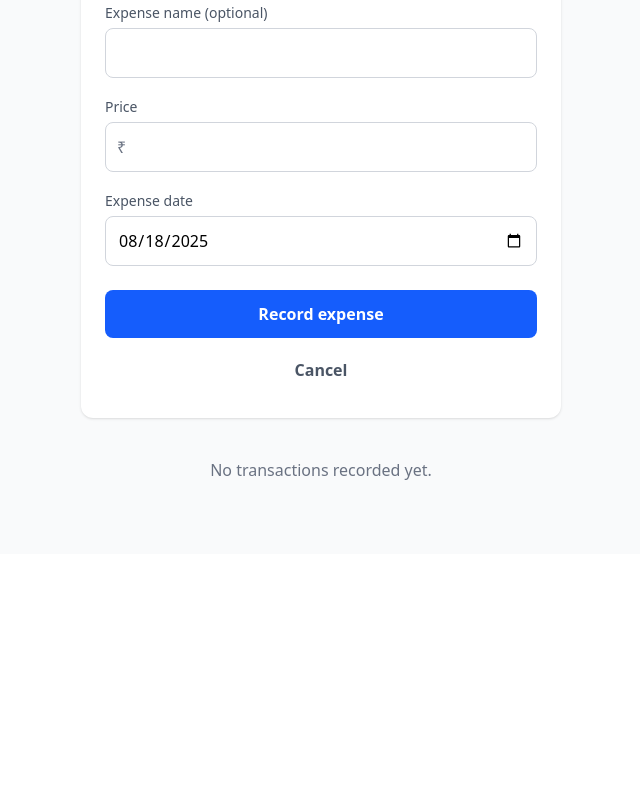
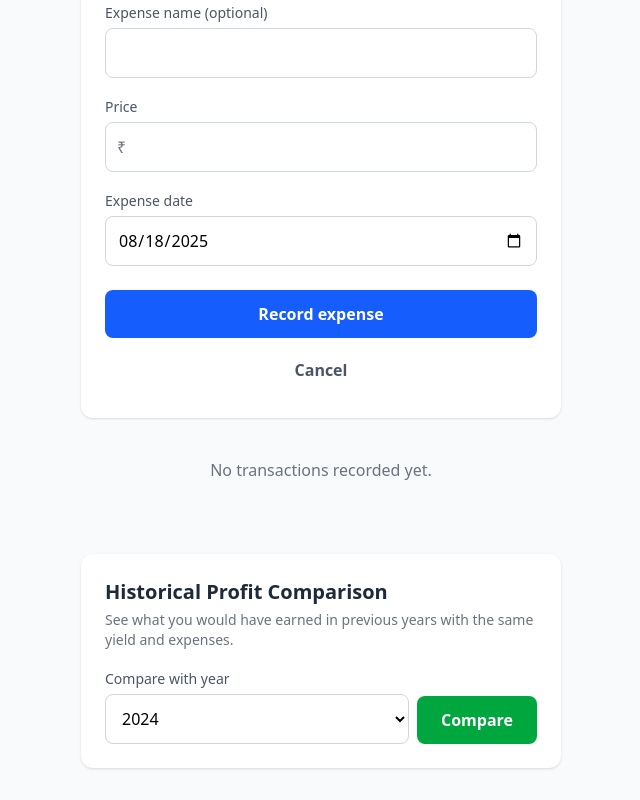
Before and after one commit to uuutsav/kisan-profit-calculator, a React (Vite) app: page /crop/1 in a window 1280 px wide. Shown: the part 516-1316 px from the top of the page, without its empty margins (319-959 px from the left). Before the commit the page ends 1070 px from the top, so only its background shows below. Built offline with nearby package versions, Linux system fonts and the light colour scheme.

Commit message:
Incomplete

```diff
--- a/src/components/CropExpensesPage.jsx
+++ b/src/components/CropExpensesPage.jsx
@@ -1,36 +1,49 @@
 // src/components/CropExpensesPage.jsx
-import React, { useMemo } from 'react'; // Removed useState
+import React, { useMemo } from 'react';
 import { useParams, Link } from 'react-router-dom';
 import TransactionForm from './TransactionForm';
 import TransactionList from './TransactionList';
+import HistoricalComparison from './HistoricalComparison'; // 1. Import the component
 import { initialCrops } from '../data';
 
-// Receive props from App.jsx
 const CropExpensesPage = ({ allTransactions, onAddTransaction }) => {
   const { cropName } = useParams();
   const crop = initialCrops.find(c => c.name === cropName) || { name: cropName, icon: '❓' };
-
-  // Get the transactions for the current crop from the prop
   const transactions = allTransactions[cropName] || [];
 
-  // The handler now calls the prop function, passing the cropName
   const addTransaction = (transaction) => {
     onAddTransaction(cropName, transaction);
   };
 
-  // The profit calculation logic remains the same, but it now
-  // depends on the 'transactions' variable derived from props.
-  const { totalIncome, totalExpenses, totalProfit } = useMemo(() => {
-    const income = transactions.filter(t => t.type === 'income').reduce((acc, t) => acc + t.amount, 0);
-    const expenses = transactions.filter(t => t.type === 'expense').reduce((acc, t) => acc + t.amount, 0);
-    return { totalIncome: income, totalExpenses: expenses, totalProfit: income - expenses };
+  // We need to calculate totalExpenses and currentYield to pass as props.
+  // We can expand our useMemo hook for this.
+  const { totalIncome, totalExpenses, totalProfit, currentYield } = useMemo(() => {
+    let income = 0;
+    let expenses = 0;
+    let yieldFromSales = 0; // We will have to update our income form to save this data.
+
+    transactions.forEach(t => {
+      if (t.type === 'income') {
+        income += t.amount;
+        // This assumes a 'yield' property is saved with the income transaction.
+        // We will add this in the next step.
+        yieldFromSales += t.yield || 0;
+      } else if (t.type === 'expense') {
+        expenses += t.amount;
+      }
+    });
+
+    return {
+      totalIncome: income,
+      totalExpenses: expenses,
+      totalProfit: income - expenses,
+      currentYield: yieldFromSales,
+    };
   }, [transactions]);
-
-  // The JSX part below has no major changes, except for the addTransaction prop
-  // being passed to TransactionForm. The rest of the dynamic data updates automatically.
 
   return (
     <div className="p-4 max-w-lg mx-auto bg-gray-50 min-h-screen pb-8">
+      {/* --- No changes to the top part of the component (Header, Profit Card) --- */}
       <div className="flex items-center mb-6">
         <Link to="/" className="mr-4 p-2">
            <svg xmlns="http://www.w3.org/2000/svg" className="h-6 w-6 text-gray-600" fill="none" viewBox="0 0 24 24" stroke="currentColor" strokeWidth={2}>
@@ -50,9 +63,7 @@ const CropExpensesPage = ({ allTransactions, onAddTransaction }) => {
       <div className="bg-blue-100/50 border border-blue-200/50 p-6 rounded-xl shadow-sm mb-8">
         <div className="flex items-center">
           <h2 className="text-gray-600 font-medium">{crop.name} Total profit</h2>
-          <svg xmlns="http://www.w3.org/2000/svg" className="h-4 w-4 text-gray-500 ml-1" fill="none" viewBox="0 0 24 24" stroke="currentColor" strokeWidth={2}>
-            <path strokeLinecap="round" strokeLinejoin="round" d="M13 16h-1v-4h-1m1-4h.01M21 12a9 9 0 11-18 0 9 9 0 0118 0z" />
-          </svg>
+          {/* ... icon */}
         </div>
         <p className={`text-4xl font-bold mt-2 ${totalProfit >= 0 ? 'text-gray-800' : 'text-red-600'}`}>
           ₹{totalProfit.toLocaleString('en-IN')}
@@ -74,6 +85,13 @@ const CropExpensesPage = ({ allTransactions, onAddTransaction }) => {
       </div>
 
       <TransactionList transactions={transactions} />
+
+      {/* 2. RENDER THE NEW COMPONENT with the required props */}
+      <HistoricalComparison
+        cropName={crop.name}
+        totalExpenses={totalExpenses}
+        currentYield={currentYield}
+      />
     </div>
   );
 };
--- /dev/null
+++ b/src/components/HistoricalComparison.jsx
@@ -0,0 +1,118 @@
+// src/components/HistoricalComparison.jsx
+import React, { useState } from 'react';
+
+// --- MOCK API FUNCTION ---
+// This function simulates fetching data from a government API.
+// In a real app, you would replace this with a real `fetch` call.
+const fetchHistoricalData = async (cropName, year) => {
+  console.log(`Fetching data for ${cropName} in ${year}...`);
+  // Simulate network delay
+  await new Promise(resolve => setTimeout(resolve, 1000));
+
+  // Return mock data. A real API would provide this.
+  // We'll return a random average price for demonstration.
+  const mockPrice = Math.floor(Math.random() * (55 - 35 + 1)) + 35; // Random price between ₹35-55
+
+  // A real API might also return weather summaries.
+  const mockWeatherSummary = `The year ${year} had average rainfall, which was generally favorable for ${cropName} cultivation.`;
+
+  console.log("Data fetched:", { avgPrice: mockPrice, weather: mockWeatherSummary });
+  return { avgPrice: mockPrice, weather: mockWeatherSummary };
+};
+// --- END MOCK API FUNCTION ---
+
+
+const HistoricalComparison = ({ cropName, totalExpenses, currentYield }) => {
+  const [selectedYear, setSelectedYear] = useState(new Date().getFullYear() - 1);
+  const [comparisonData, setComparisonData] = useState(null);
+  const [isLoading, setIsLoading] = useState(false);
+
+  const handleCompare = async () => {
+    if (!currentYield || currentYield <= 0) {
+      alert("Please record a sale (income) first to set your current yield.");
+      return;
+    }
+
+    setIsLoading(true);
+    setComparisonData(null); // Clear previous results
+
+    try {
+      const data = await fetchHistoricalData(cropName, selectedYear);
+
+      const historicalProfit = (data.avgPrice * currentYield) - totalExpenses;
+
+      setComparisonData({
+        year: selectedYear,
+        avgPrice: data.avgPrice,
+        profit: historicalProfit,
+        weather: data.weather
+      });
+
+    } catch (error) {
+      console.error("Failed to fetch historical data:", error);
+      alert("Could not fetch historical data. Please try again later.");
+    } finally {
+      setIsLoading(false);
+    }
+  };
+
+  // Generate a list of the last 5 years for the dropdown
+  const lastFiveYears = Array.from({ length: 5 }, (_, i) => new Date().getFullYear() - 1 - i);
+
+  return (
+    <div className="mt-8 bg-white p-6 rounded-xl shadow-sm">
+      <h2 className="text-xl font-bold text-gray-800">Historical Profit Comparison</h2>
+      <p className="text-sm text-gray-500 mt-1">See what you would have earned in previous years with the same yield and expenses.</p>
+
+      <div className="flex items-end space-x-2 mt-4">
+        <div className="flex-grow">
+          <label htmlFor="year-select" className="text-sm font-medium text-gray-600">Compare with year</label>
+          <select
+            id="year-select"
+            value={selectedYear}
+            onChange={(e) => setSelectedYear(e.target.value)}
+            className="mt-1 w-full p-3 border border-gray-300 rounded-lg focus:ring-2 focus:ring-green-500"
+          >
+            {lastFiveYears.map(year => <option key={year} value={year}>{year}</option>)}
+          </select>
+        </div>
+        <button
+          onClick={handleCompare}
+          disabled={isLoading}
+          className="px-6 py-3 bg-green-600 text-white font-semibold rounded-lg hover:bg-green-700 transition-colors disabled:bg-gray-400 disabled:cursor-not-allowed"
+        >
+          {isLoading ? 'Loading...' : 'Compare'}
+        </button>
+      </div>
+
+      {comparisonData && (
+        <div className="mt-6 p-4 bg-green-50 border border-green-200 rounded-lg">
+          <h3 className="font-bold text-lg text-green-800">Comparison for {comparisonData.year}</h3>
+          <div className="mt-2 space-y-2 text-gray-700">
+             <div className="flex justify-between">
+                <span>Avg. market price in {comparisonData.year}:</span>
+                <span className="font-semibold">₹{comparisonData.avgPrice.toFixed(2)} / kg</span>
+            </div>
+            <div className="flex justify-between">
+                <span>Your potential profit:</span>
+                <span className={`font-semibold ${comparisonData.profit >= 0 ? 'text-green-700' : 'text-red-600'}`}>
+                    ₹{comparisonData.profit.toLocaleString('en-IN')}
+                </span>
+            </div>
+          </div>
+
+          {/* Part 3: Weather/AI Analysis Display */}
+          <div className="mt-4 pt-3 border-t border-green-200">
+              <h4 className="font-semibold text-gray-800">Weather Analysis for {comparisonData.year}</h4>
+              <p className="text-sm text-gray-600 mt-1 italic">
+                "{comparisonData.weather}"
+              </p>
+              <p className="text-xs text-gray-400 mt-2">Note: This analysis is illustrative. A real implementation would use a service like Google's Gemini AI.</p>
+          </div>
+        </div>
+      )}
+    </div>
+  );
+};
+
+export default HistoricalComparison;
--- a/src/components/IncomeForm.jsx
+++ b/src/components/IncomeForm.jsx
@@ -1,4 +1,5 @@
 // src/components/IncomeForm.jsx
+
 import React, { useState, useMemo } from 'react';
 
 const IncomeForm = ({ onAddTransaction }) => {
@@ -7,6 +8,7 @@ const IncomeForm = ({ onAddTransaction }) => {
   const [pricePerUnit, setPricePerUnit] = useState('');
   const [date, setDate] = useState(new Date().toISOString().split('T')[0]);
 
+  // useMemo will recalculate the total price only when yieldAmount or pricePerUnit changes
   const totalPrice = useMemo(() => {
     const yieldNum = parseFloat(yieldAmount);
     const priceNum = parseFloat(pricePerUnit);
@@ -14,27 +16,32 @@ const IncomeForm = ({ onAddTransaction }) => {
   }, [yieldAmount, pricePerUnit]);
 
   const handleSubmit = (e) => {
-    e.preventDefault();
-    if (totalPrice <= 0 || !date) {
-      alert("Please fill in all required fields with valid values.");
+    e.preventDefault(); // Prevent the default form submission (page reload)
+
+    // Basic validation
+    if (totalPrice <= 0 || !date || parseFloat(yieldAmount) <= 0) {
+      alert("Please fill in yield and price per kilo with valid values.");
       return;
     }
 
     const newIncome = {
-      id: Date.now(),
+      id: Date.now(), // Unique ID for the transaction
       type: 'income',
-      category: 'Sale',
+      category: 'Sale', // Category for income is typically 'Sale'
       name: name,
       amount: totalPrice,
       date: date,
+      yield: parseFloat(yieldAmount), // Crucial for historical comparison
     };
 
+    // Call the function passed down from the parent component (CropExpensesPage)
     onAddTransaction(newIncome);
 
-    // Reset form
+    // Reset the form fields for the next entry
     setName('Sale');
     setYieldAmount('');
     setPricePerUnit('');
+    setDate(new Date().toISOString().split('T')[0]);
   };
 
   return (
@@ -57,6 +64,7 @@ const IncomeForm = ({ onAddTransaction }) => {
             <input
               type="number"
               id="yield"
+              placeholder="e.g., 100"
               value={yieldAmount}
               onChange={(e) => setYieldAmount(e.target.value)}
               className="w-full p-3 border border-gray-300 rounded-lg focus:ring-2 focus:ring-green-500"
@@ -71,6 +79,7 @@ const IncomeForm = ({ onAddTransaction }) => {
             <input
               type="number"
               id="price-per-kilo"
+              placeholder="e.g., 50"
               value={pricePerUnit}
               onChange={(e) => setPricePerUnit(e.target.value)}
               className="w-full p-3 pl-7 border border-gray-300 rounded-lg focus:ring-2 focus:ring-green-500"
```
